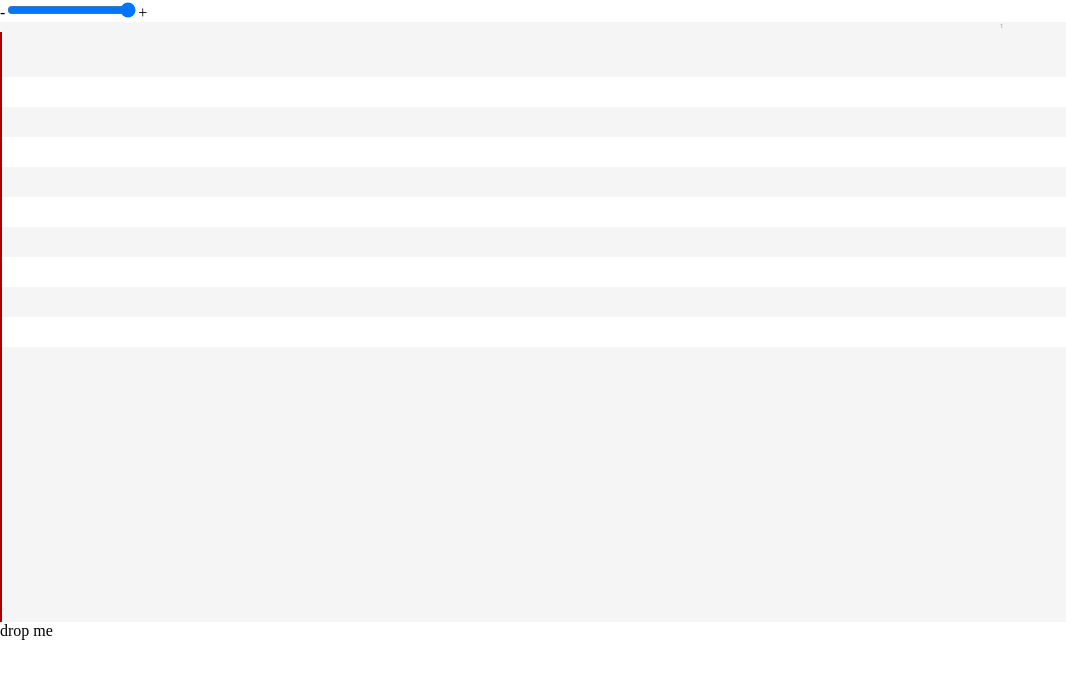
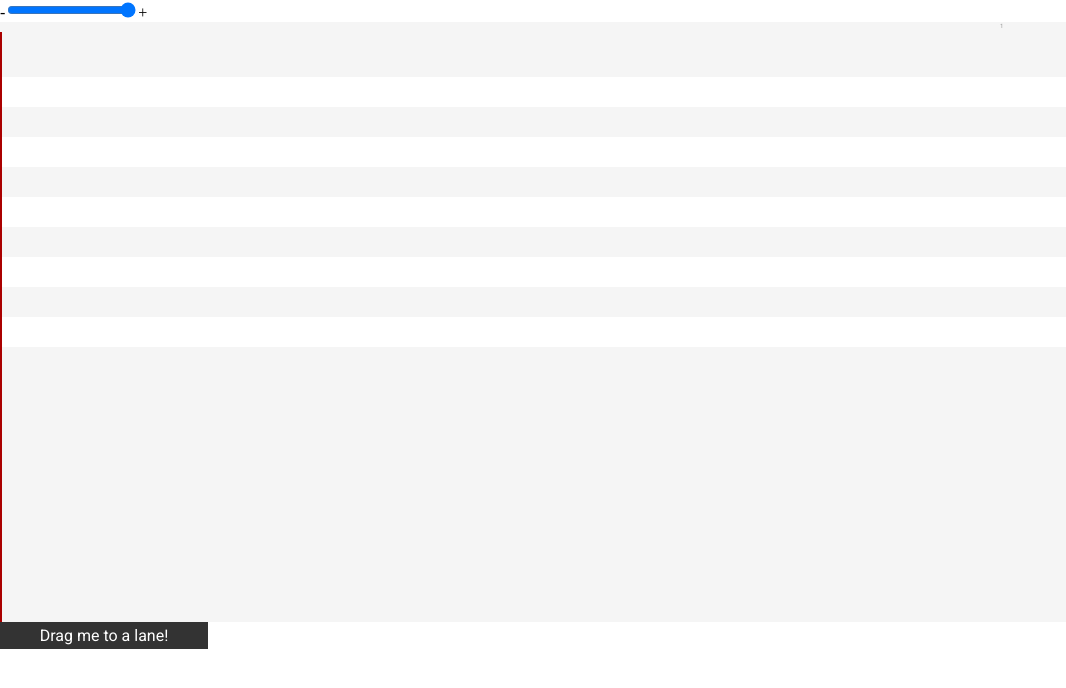
Before and after one commit to cvasseng/timeflies.js, a website: page examples/helloworld.html in a window 1280 px wide. Shown: the whole page, without its empty margins (0-1066 px from the left). Drawn offline with nearby package versions, Linux system fonts and the light colour scheme; files that its build step writes are made by us from their sources.

Commit message:
Prettified it.

```diff
--- a/examples/helloworld.html
+++ b/examples/helloworld.html
@@ -53,7 +53,17 @@
       setInterval(sequencer.process, 100);
 
       //Create a draggable div that creates a My Block Type block on the lane it's dropped on
-      var test = tf.cr('div', '', 'drop me');
+      var test = tf.cr('div', '', 'Drag me to a lane!');
+
+      tf.style(test, {
+        fontFamily: 'Roboto',
+        background:"#333",
+        color: '#FFF',
+        padding:'4px',
+        width: '200px',
+        textAlign: 'center'
+      });
+
       tf.Draggable(test, 'block', {
         type: 'My Block Type'
       });
@@ -62,6 +72,8 @@
 
       //Set the time to 0
       sequencer.setTime(0);
+      //Resize the sequencer
+      sequencer.resize();
 
     </script>
 </html>
```
